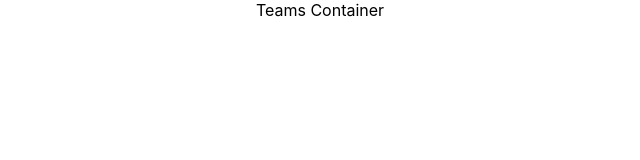
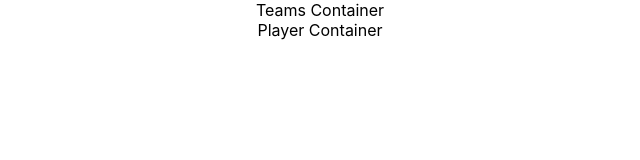
Before and after one commit to Jnorman2123/soccer-player-manager-project, a React (Create React App) app: page / in a window 1280 px wide. Shown: the top 160 px of the page, without its empty margins (320-960 px from the left). Built offline with nearby package versions, Linux system fonts and the light colour scheme.

Commit message:
created basic player container component and imported to app

```diff
--- a/src/App.js
+++ b/src/App.js
@@ -1,12 +1,13 @@
 import React from 'react';
-import logo from './logo.svg';
 import './App.css';
 import TeamContainer from './containers/TeamContainer'
+import PlayerContainer from './containers/PlayerContainer'
 
 function App() {
   return (
     <div className="App">
       <TeamContainer />
+      <PlayerContainer />
     </div>
   );
 }
--- /dev/null
+++ b/src/containers/PlayerContainer.js
@@ -0,0 +1,13 @@
+import React, { Component } from 'react'
+
+class PlayerContainer extends Component {
+    render () {
+        return (
+            <div>
+                Player Container
+            </div>
+        )
+    }
+}
+
+export default PlayerContainer
```
